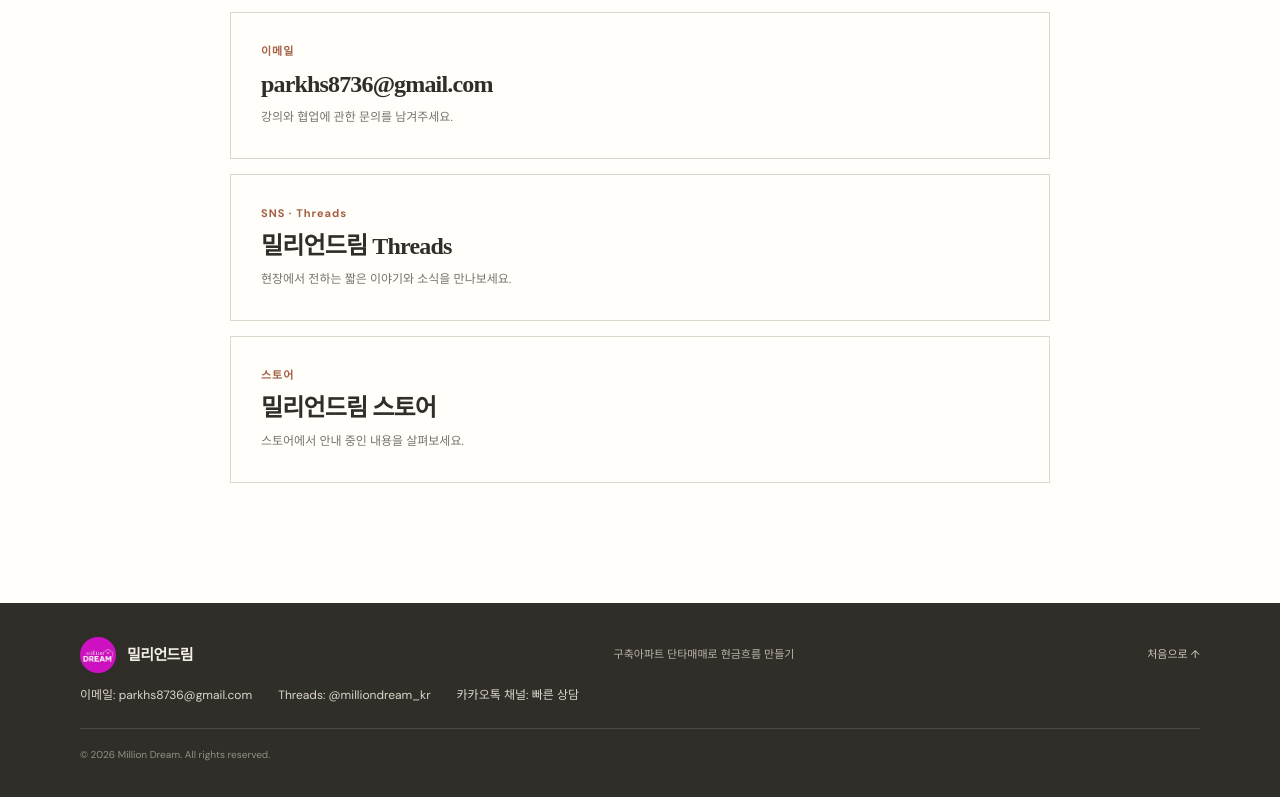
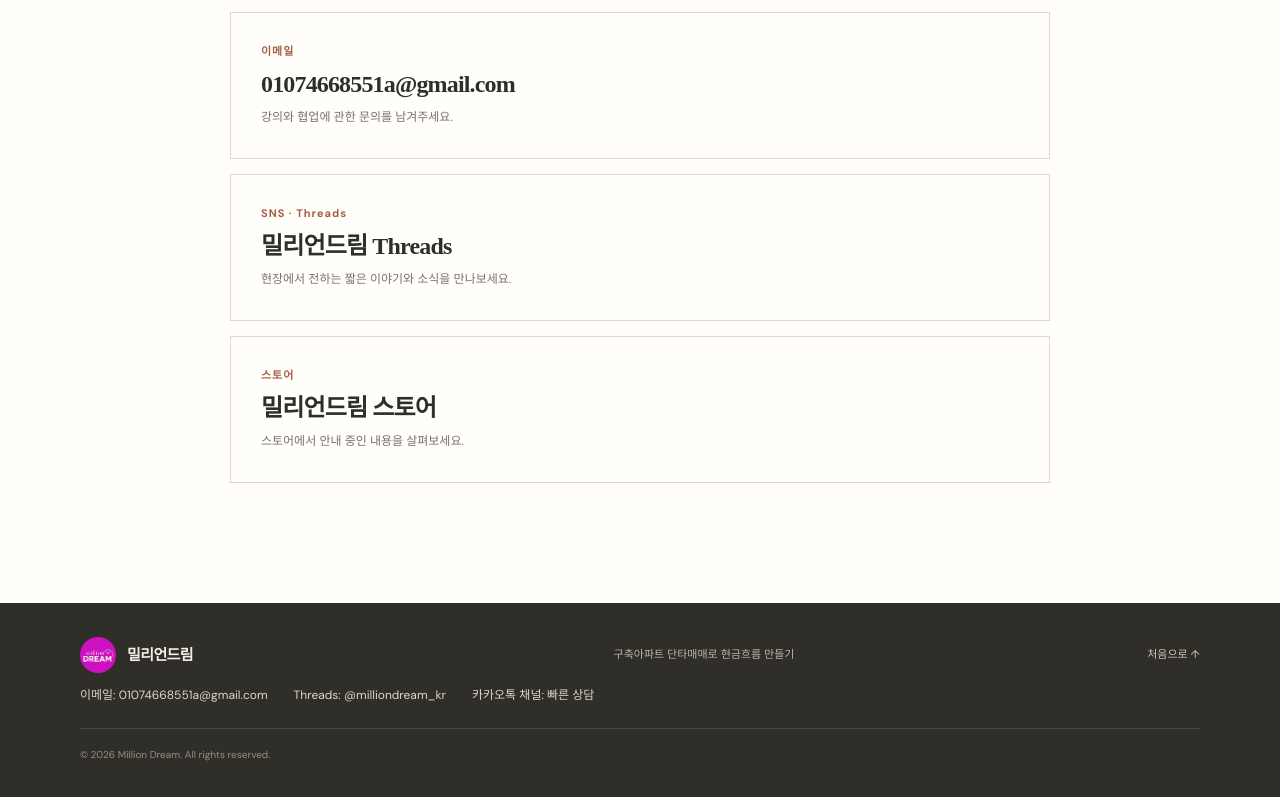
Before and after one commit to parkhs8736-sys/milliondream-homepage, a plain HTML site: page contact.html in a window 1280 px wide. Shown: the part 571-1368 px from the top of the page. Drawn offline with Linux system fonts and the light colour scheme.

Commit message:
Update inquiry email address

```diff
--- a/contact.html
+++ b/contact.html
@@ -29,9 +29,9 @@
           <strong>밀리언쌤의 구축단타클래스</strong>
           <span class="contact-option-note">채널을 추가한 뒤 톡을 남기시면 더 빠르게 답변받으실 수 있습니다.</span>
         </a>
-        <a class="contact-option" href="mailto:parkhs8736@gmail.com" target="_blank" rel="noopener noreferrer">
+        <a class="contact-option" href="mailto:01074668551a@gmail.com" target="_blank" rel="noopener noreferrer">
           <span class="contact-option-label">이메일</span>
-          <strong>parkhs8736@gmail.com</strong>
+          <strong>01074668551a@gmail.com</strong>
           <span class="contact-option-note">강의와 협업에 관한 문의를 남겨주세요.</span>
         </a>
         <a class="contact-option" href="https://www.threads.com/@milliondream_kr?invite=0" target="_blank" rel="noopener noreferrer">
@@ -48,6 +48,6 @@
     </section>
   </main>
 
-  <footer class="site-footer"><div class="section-wrap footer-inner"><a class="brand footer-brand" href="index.html#home"><img class="brand-logo" src="assets/logo.jpg" alt=""><span>밀리언드림</span></a><p>구축아파트 단타매매로 현금흐름 만들기</p><a class="back-top" href="#main">처음으로 ↑</a><div class="footer-links"><a href="mailto:parkhs8736@gmail.com" target="_blank" rel="noopener noreferrer">이메일: parkhs8736@gmail.com</a><a href="https://www.threads.com/@milliondream_kr?invite=0" target="_blank" rel="noopener noreferrer">Threads: @milliondream_kr</a><a href="https://pf.kakao.com/_hgxfrX" target="_blank" rel="noopener noreferrer">카카오톡 채널: 빠른 상담</a></div><small>© <span id="year">2026</span> Million Dream. All rights reserved.</small></div></footer>
+  <footer class="site-footer"><div class="section-wrap footer-inner"><a class="brand footer-brand" href="index.html#home"><img class="brand-logo" src="assets/logo.jpg" alt=""><span>밀리언드림</span></a><p>구축아파트 단타매매로 현금흐름 만들기</p><a class="back-top" href="#main">처음으로 ↑</a><div class="footer-links"><a href="mailto:01074668551a@gmail.com" target="_blank" rel="noopener noreferrer">이메일: 01074668551a@gmail.com</a><a href="https://www.threads.com/@milliondream_kr?invite=0" target="_blank" rel="noopener noreferrer">Threads: @milliondream_kr</a><a href="https://pf.kakao.com/_hgxfrX" target="_blank" rel="noopener noreferrer">카카오톡 채널: 빠른 상담</a></div><small>© <span id="year">2026</span> Million Dream. All rights reserved.</small></div></footer>
 </body>
 </html>
```
Also changed, not shown: about.html (+1 -1 lines), index.html (+1 -1 lines).
